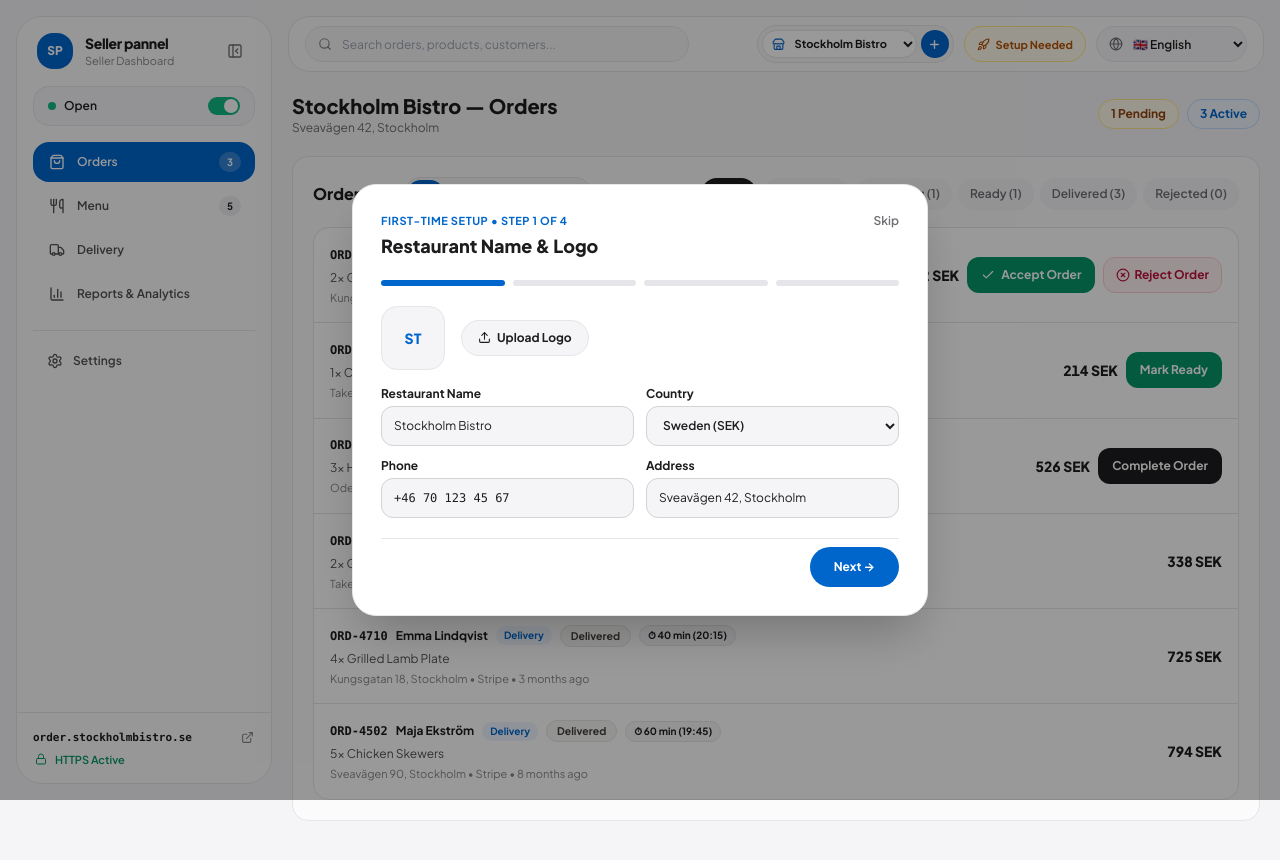
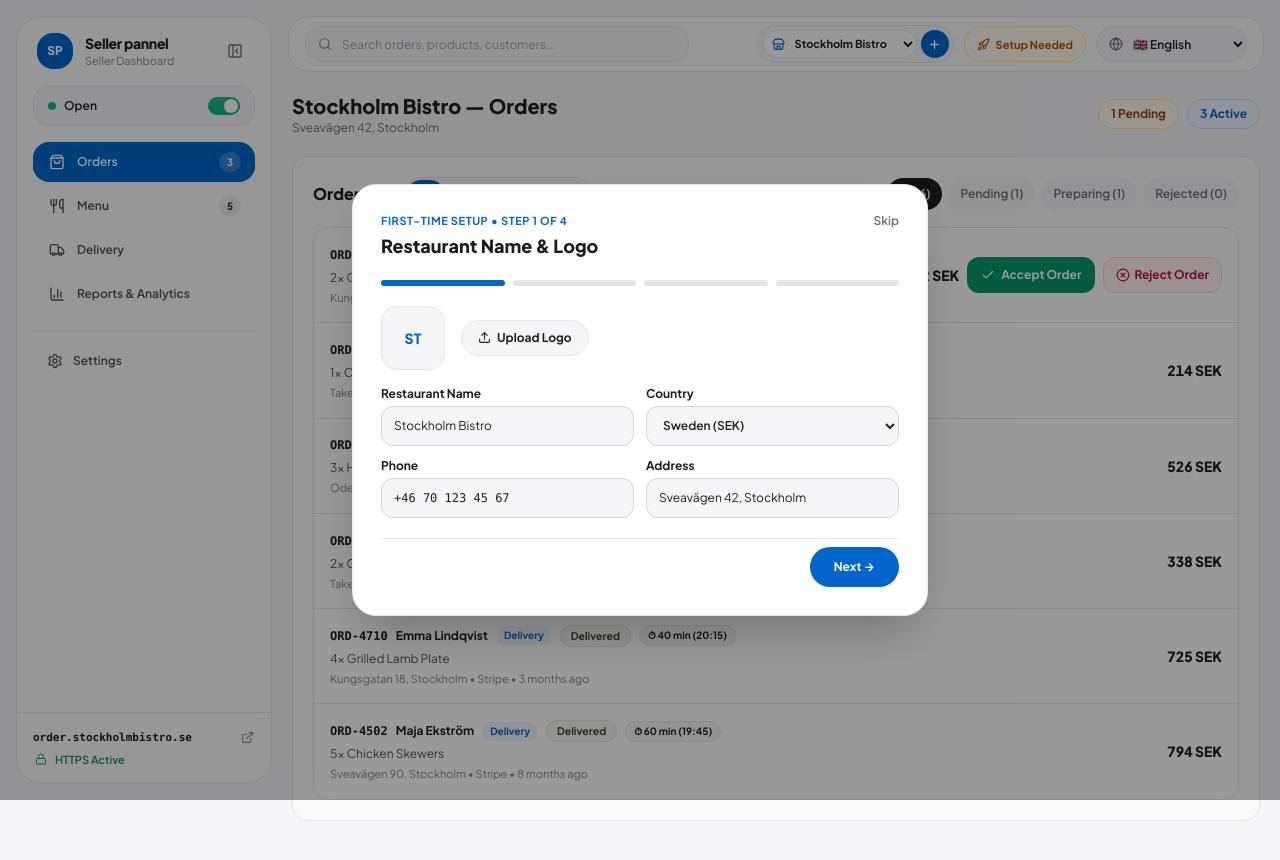
Before and after one commit to benjaminzafar/linksho-seller, a Nuxt app: page / in a window 1280 px wide. Shown: the top 860 px of the page. Built offline with nearby package versions, Linux system fonts and the light colour scheme.

Commit message:
fix: remove Mark Ready and Complete Order buttons for ultra-simple Accept/Reject + Prep Time workflow

```diff
--- a/pages/index.vue
+++ b/pages/index.vue
@@ -1457,7 +1457,7 @@ const selectTab = (id) => {
                 </div>
                 <div class="flex items-center gap-1.5 flex-wrap">
                   <button
-                    v-for="st in ['all', 'pending', 'preparing', 'ready', 'delivered', 'cancelled']"
+                    v-for="st in ['all', 'pending', 'preparing', 'cancelled']"
                     :key="st"
                     type="button"
                     :class="[
@@ -1528,22 +1528,6 @@ const selectTab = (id) => {
                           <span>{{ t.rejectOrder }}</span>
                         </button>
                       </template>
-                      <button
-                        v-else-if="ord.status === 'preparing'"
-                        type="button"
-                        class="h-9 px-3.5 rounded-xl bg-emerald-600 hover:bg-emerald-700 text-white text-xs font-bold cursor-pointer"
-                        @click="updateOrderStatus(ord.id, 'ready')"
-                      >
-                        {{ t.markReady }}
-                      </button>
-                      <button
-                        v-else-if="ord.status === 'ready'"
-                        type="button"
-                        class="h-9 px-3.5 rounded-xl bg-[#1D1D1F] hover:bg-black text-white text-xs font-bold cursor-pointer"
-                        @click="updateOrderStatus(ord.id, 'delivered')"
-                      >
-                        {{ t.markDelivered }}
-                      </button>
                     </div>
 
                     <!-- Inline Preparation Time Picker when Accepting -->
@@ -1651,25 +1635,6 @@ const selectTab = (id) => {
                     {{ t.rejectOrder }}
                   </button>
                 </div>
-              </div>
-
-              <div v-else class="pt-2 flex flex-wrap gap-2">
-                <button
-                  v-if="selectedOrder.status === 'preparing'"
-                  type="button"
-                  class="flex-1 h-10 rounded-full bg-emerald-600 hover:bg-emerald-700 text-white text-xs font-bold cursor-pointer"
-                  @click="updateOrderStatus(selectedOrder.id, 'ready')"
-                >
-                  {{ t.markReady }}
-                </button>
-                <button
-                  v-if="selectedOrder.status === 'ready'"
-                  type="button"
-                  class="flex-1 h-10 rounded-full bg-[#1D1D1F] hover:bg-black text-white text-xs font-bold cursor-pointer"
-                  @click="updateOrderStatus(selectedOrder.id, 'delivered')"
-                >
-                  {{ t.markDelivered }}
-                </button>
               </div>
             </aside>
           </div>
```
